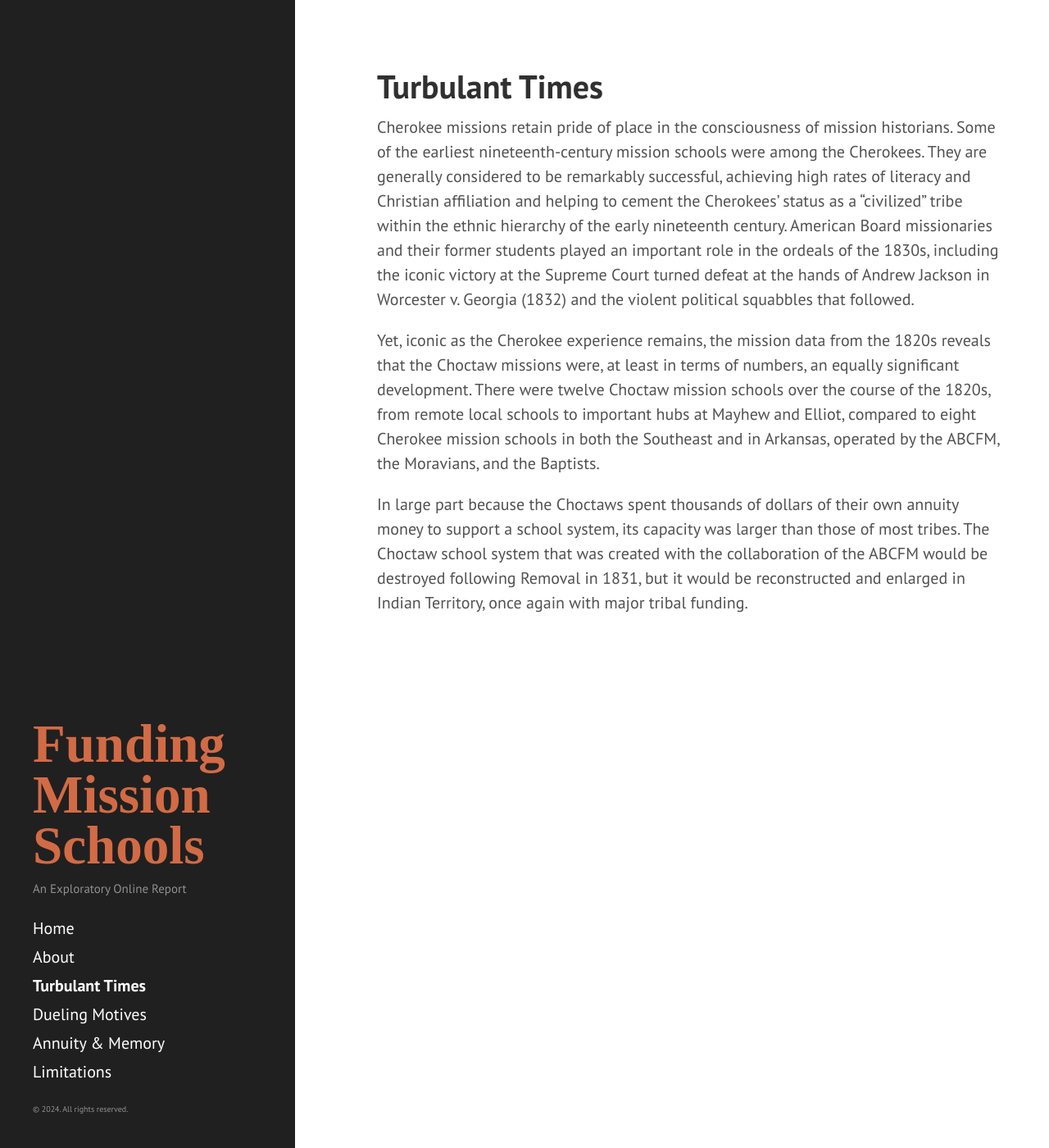
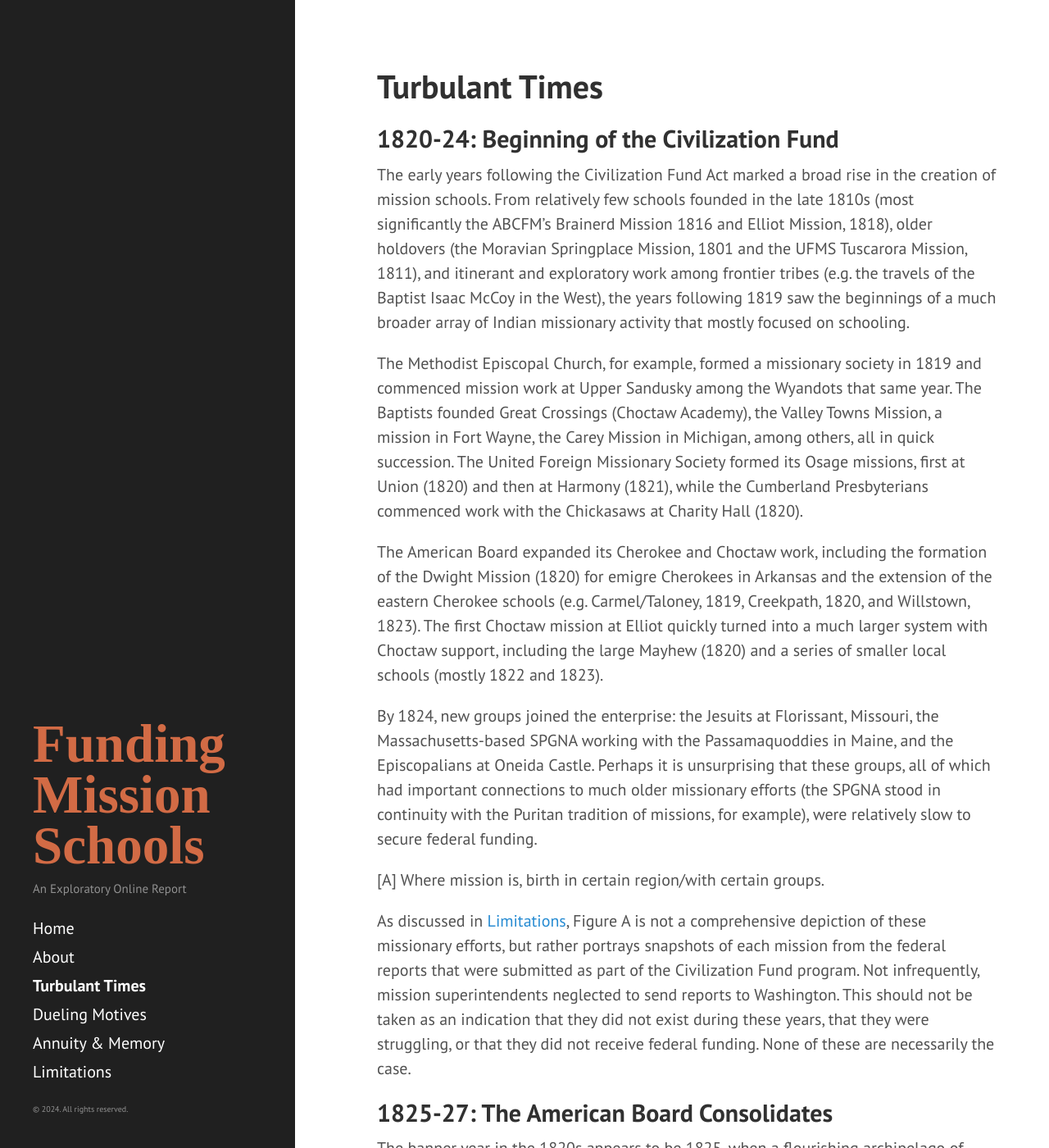
Before and after one commit to alex-mayfield/fmsreport, a Jekyll site: the page built from pages/2_turbulance.md, in a window 1280 px wide and 1400 px high. Shown: the whole window at 82% size. Built offline with Jekyll 4.4.1, drawn with Linux system fonts in a browser that asks for light colours; some of the changed text lies outside the part shown.

Commit message:
Update 2_turbulance.md

```diff
--- a/pages/2_turbulance.md
+++ b/pages/2_turbulance.md
@@ -4,8 +4,38 @@ order: 2
 title: Turbulant Times
 ---
 
-Cherokee missions retain pride of place in the consciousness of mission historians. Some of the earliest nineteenth-century mission schools were among the Cherokees. They are generally considered to be remarkably successful, achieving high rates of literacy and Christian affiliation and helping to cement the Cherokees’ status as a “civilized” tribe within the ethnic hierarchy of the early nineteenth century. American Board missionaries and their former students played an important role in the ordeals of the 1830s, including the iconic victory at the Supreme Court  turned defeat at the hands of Andrew Jackson in Worcester v. Georgia (1832) and the violent political squabbles that followed.
+## 1820-24: Beginning of the Civilization Fund
 
-Yet, iconic as the Cherokee experience remains, the mission data from the 1820s reveals that the Choctaw missions were, at least in terms of numbers, an equally significant development. There were twelve Choctaw mission schools over the course of the 1820s, from remote local schools to important hubs at Mayhew and Elliot, compared to eight Cherokee mission schools in both the Southeast and in Arkansas, operated by the ABCFM, the Moravians, and the Baptists.
+The early years following the Civilization Fund Act marked a broad rise in the creation of mission schools. From relatively few schools founded in the late 1810s (most significantly the ABCFM’s Brainerd Mission 1816 and Elliot Mission, 1818), older holdovers (the Moravian Springplace Mission, 1801 and the UFMS Tuscarora Mission, 1811), and itinerant and exploratory work among frontier tribes (e.g. the travels of the Baptist Isaac McCoy in the West), the years following 1819 saw the beginnings of a much broader array of Indian missionary activity that mostly focused on schooling.
 
-In large part because the Choctaws spent thousands of dollars of their own annuity money to support a school system, its capacity was larger than those of most tribes. The Choctaw school system that was created with the collaboration of the ABCFM would be destroyed following Removal in 1831, but it would be reconstructed and enlarged in Indian Territory, once again with major tribal funding.
+The Methodist Episcopal Church, for example, formed a missionary society in 1819 and commenced mission work at Upper Sandusky among the Wyandots that same year. The Baptists founded Great Crossings (Choctaw Academy), the Valley Towns Mission, a mission in Fort Wayne, the Carey Mission in Michigan, among others, all in quick succession. The United Foreign Missionary Society formed its Osage missions, first at Union (1820) and then at Harmony (1821), while the Cumberland Presbyterians commenced work with the Chickasaws at Charity Hall (1820).
+
+The American Board expanded its Cherokee and Choctaw work, including the formation of the Dwight Mission (1820) for emigre Cherokees in Arkansas and the extension of the eastern Cherokee schools (e.g. Carmel/Taloney, 1819, Creekpath, 1820, and Willstown, 1823). The first Choctaw mission at Elliot quickly turned into a much larger system with Choctaw support, including the large Mayhew (1820) and a series of smaller local schools (mostly 1822 and 1823).
+
+By 1824, new groups joined the enterprise: the Jesuits at Florissant, Missouri, the Massachusetts-based SPGNA working with the Passamaquoddies in Maine, and the Episcopalians at Oneida Castle. Perhaps it is unsurprising that these groups, all of which had important connections to much older missionary efforts (the SPGNA stood in continuity with the Puritan tradition of missions, for example), were relatively slow to secure federal funding.
+
+[A] Where mission is, birth in certain region/with certain groups.
+
+As discussed in [Limitations](5_limitations.md), Figure A is not a comprehensive depiction of these missionary efforts, but rather portrays snapshots of each mission from the federal reports that were submitted as part of the Civilization Fund program. Not infrequently, mission superintendents neglected to send reports to Washington. This should not be taken as an indication that they did not exist during these years, that they were struggling, or that they did not receive federal funding. None of these are necessarily the case.
+
+## 1825-27: The American Board Consolidates
+
+The banner year in the 1820s appears to be 1825, when a flourishing archipelago of federally funded mission schools stretched from the Anishinaabe tribes of the Midwest to the Passamaquoddies of Maine, to the southeastern Cherokees, Choctaws of Mississippi, and the Osages on the edge of the Great Plains. Thirty-seven different missions were funded that year, representing eleven different groups of various denominations: Reformed (mostly Presbyterian and Congregational but also Dutch Reformed), Baptist, Methodist, Cumberland Presbyterian, Episcopal, Moravian, and Catholic (Jesuit). Figure C reflects the dramatic increase in incomes, expenditures, and property values during this period.
+
+<iframe title="C_property" width="800" height="550" src="https://app.powerbi.com/view?r=eyJrIjoiODQ0NzY1NTktZmY1OC00NTQzLWJmN2MtMjc3YTIwM2VmZDM4IiwidCI6Ijk3YTU4NTU0LTg5ZjYtNGQ1YS05ODA2LWRkMGVlMDg1ZDIzNSIsImMiOjN9" frameborder="0" allowFullScreen="true"></iframe>
+
+That winter into early 1826, a major panic took hold on American and international markets. We hypothesized that this crash might have led to a major reorientation of mission funding starting in 1826. Instead, our data does not show major changes associated with the Panic. Perhaps financial concerns could have been a factor in driving increased organizational interest in the fund and increasing easterners’ willingness to serve in a mission, but the Panic does not register as a major moment in the reports, which generally show steady building expenditures and slowly expanding staff numbers.
+
+There were some important shifts, especially of consolidation towards the American Board. The United Foreign Missionary Society, which had sponsored important missions to the Osages, at Mackinac Island, to the Haudenasaunee in upstate New York, and elsewhere, was shuttered that year, wracked by financial problems, handing its missions off to the ABCFM. These included some, like those at Buffalo Creek/Seneca Mission (1819) and Maumee (1822) that had originally been formed by local missionary societies (respectively, the New York Missionary Society and the Western Missionary Society of Pittsburhg). In 1827, the Presbyterian Synod of South Carolina and Georgia also handed its Chickasaw schools at Monroe (1821), Tockshish (1823), and Martyn (1825) to the ABCFM.
+
+## 1828-29: Intimations of Removal?
+
+Across the 1820s, the ratio of students to submitted reports remains relatively consistent, indicating that the missions that did exist, taken together, maintained relatively stable student numbers (See Figure B below) This suggests that the missions opened new schools when numbers dictated it and closed them for the same reason.
+
+<iframe title="B_students" width="800" height="550" src="https://app.powerbi.com/view?r=eyJrIjoiZjdhMGVmYWMtYzJiMi00OWU0LWFkMDMtNzQxZjFhOWYyMjU0IiwidCI6Ijk3YTU4NTU0LTg5ZjYtNGQ1YS05ODA2LWRkMGVlMDg1ZDIzNSIsImMiOjN9" frameborder="0" allowFullScreen="true"></iframe>
+
+The number of reports declines towards the end of the 1820s (see [Figure J](5_limitations.md)). However, because the reports are not a full picture of the Indian mission system, this should not be taken by itself as an indication that the late 1820s witnessed a massive wave of school closures.
+
+That said, the threat of removal loomed over the missions, especially following Andrew Jackson’s election in 1828 and his adoption of a policy of expelling eastern tribes beyond the Mississippi, which was formalized in the Indian Removal Act of 1830.
+
+As early as 1819, the Baptists, who had established schools among the Cherokees in the Tennessee-North Carolina borderlands, [decided to temporarily close them](https://www.google.com/books/edition/Annual_Report/SmJQAQAAMAAJ?hl=en&gbpv=1&pg=RA1-PA243&printsec=frontcover) on the basis that the tribe may soon be departing westward.
```
